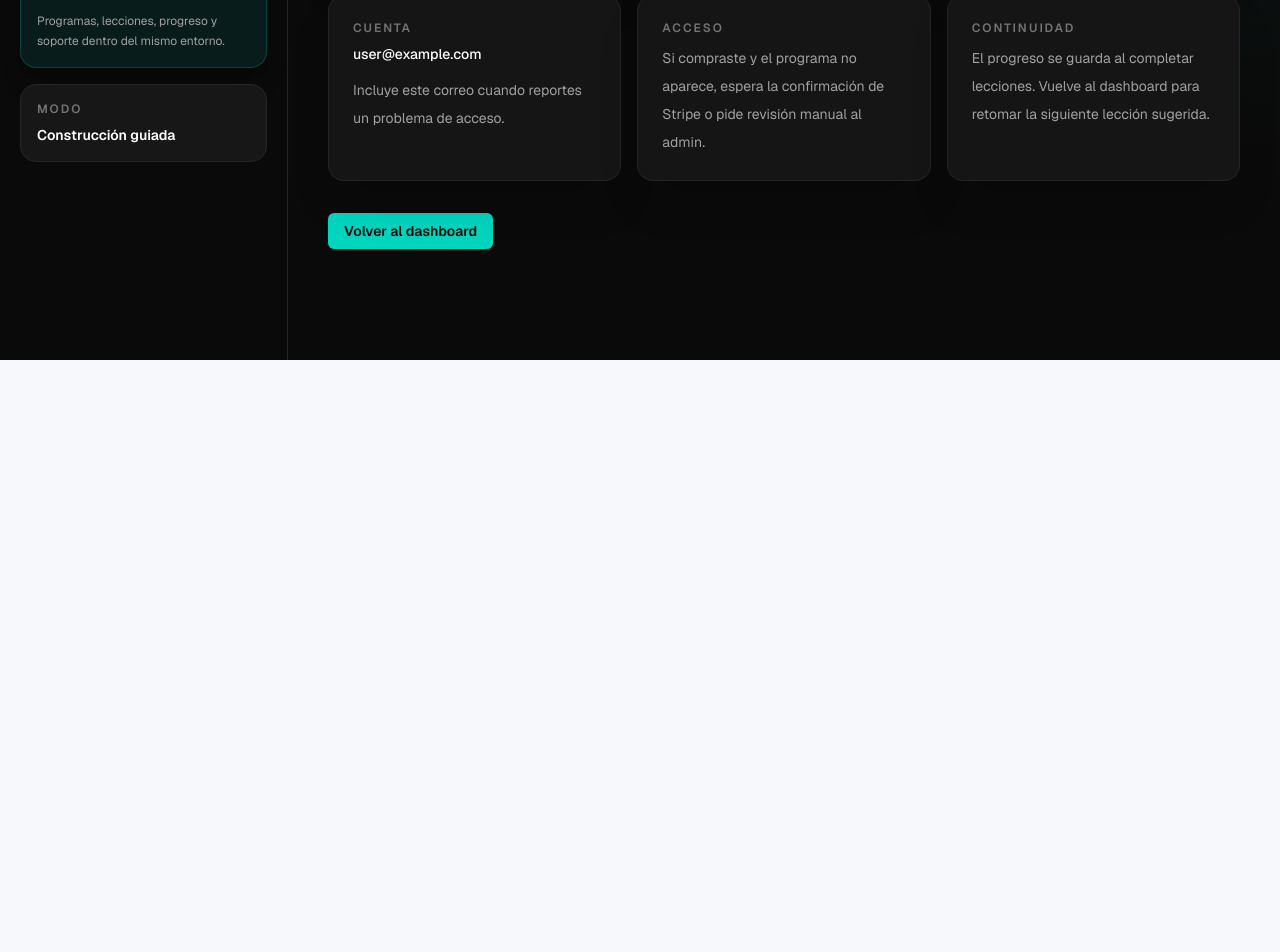
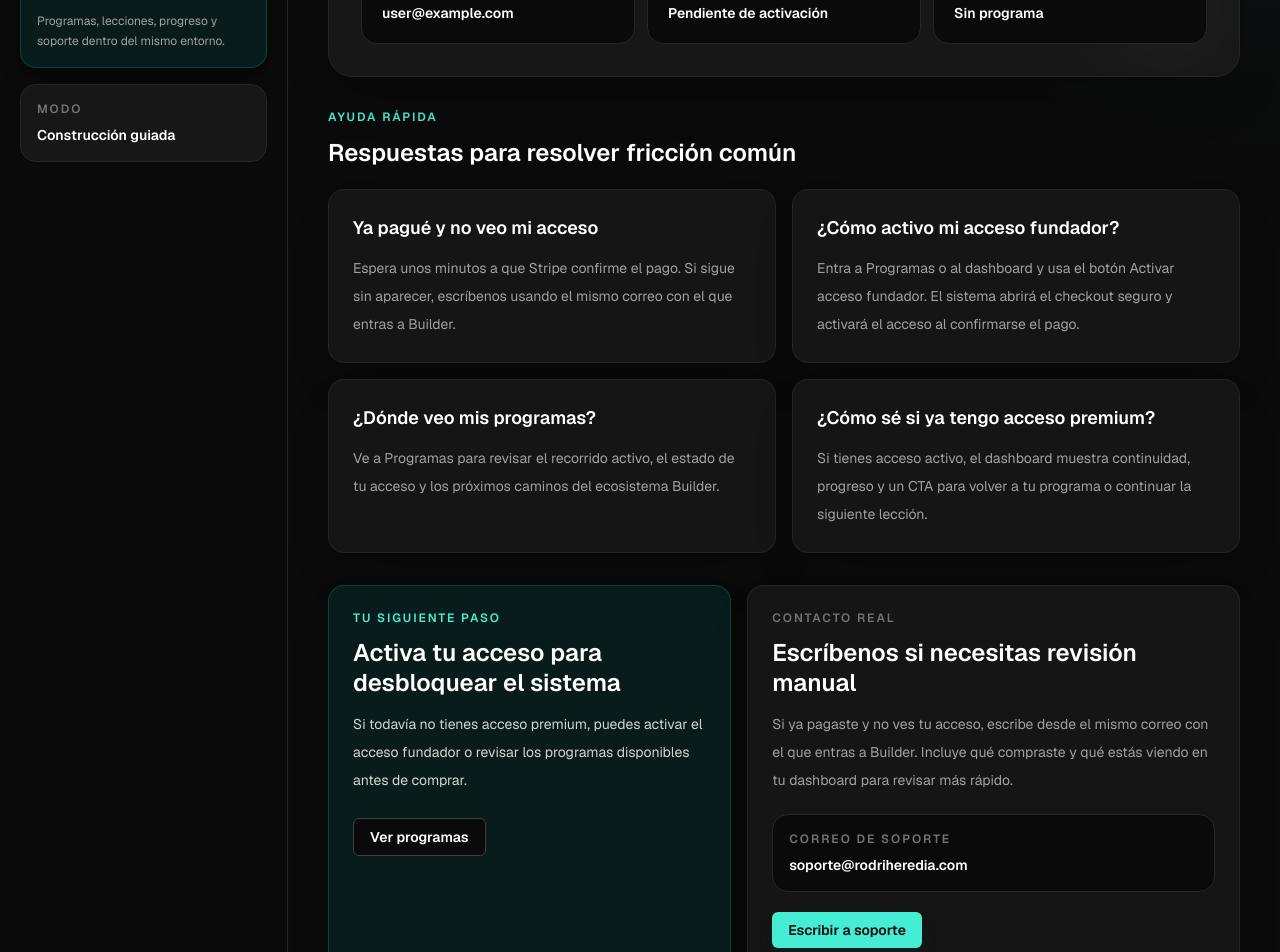
Before and after one commit to RodrigoAndresHG/centro-builder-heredia, a Next.js app: page /app/soporte in a window 1280 px wide. Shown: the part 440-1392 px from the top of the page. Before the commit the page ends 800 px from the top, so only its background shows below. Built offline with nearby package versions, Linux system fonts and the light colour scheme; no server answers; the database is empty; sample sign-in values are in the browser's storage.

Commit message:
refactor: turn Builder support into a real help center

```diff
--- a/src/app/(user)/app/soporte/page.tsx
+++ b/src/app/(user)/app/soporte/page.tsx
@@ -1,15 +1,76 @@
 import Link from "next/link";
+import { redirect } from "next/navigation";
 
+import { CheckoutButton } from "@/components/app/checkout-button";
 import {
   WorkspaceCard,
   WorkspaceHero,
   WorkspaceTrail,
 } from "@/components/app/workspace-card";
 import { auth } from "@/lib/auth";
+import { getProgramProgress, listProgramsForViewer } from "@/lib/services";
+
+const supportEmail = "soporte@rodriheredia.com";
+
+const quickHelpItems = [
+  {
+    title: "Ya pagué y no veo mi acceso",
+    description:
+      "Espera unos minutos a que Stripe confirme el pago. Si sigue sin aparecer, escríbenos usando el mismo correo con el que entras a Builder.",
+  },
+  {
+    title: "¿Cómo activo mi acceso fundador?",
+    description:
+      "Entra a Programas o al dashboard y usa el botón Activar acceso fundador. El sistema abrirá el checkout seguro y activará el acceso al confirmarse el pago.",
+  },
+  {
+    title: "¿Dónde veo mis programas?",
+    description:
+      "Ve a Programas para revisar el recorrido activo, el estado de tu acceso y los próximos caminos del ecosistema Builder.",
+  },
+  {
+    title: "¿Cómo sé si ya tengo acceso premium?",
+    description:
+      "Si tienes acceso activo, el dashboard muestra continuidad, progreso y un CTA para volver a tu programa o continuar la siguiente lección.",
+  },
+];
+
+function buildSupportMailto(userEmail?: string | null) {
+  const subject = encodeURIComponent("Soporte Builder HeredIA");
+  const body = encodeURIComponent(
+    [
+      "Hola, necesito ayuda con Builder HeredIA.",
+      "",
+      `Correo de cuenta: ${userEmail ?? "escribe aquí tu correo de Builder"}`,
+      "Tema: acceso / pago / uso de la plataforma",
+      "",
+      "Detalle:",
+    ].join("\n"),
+  );
+
+  return `mailto:${supportEmail}?subject=${subject}&body=${body}`;
+}
 
 export default async function SoportePage() {
   const session = await auth();
   const user = session?.user;
+
+  if (!user) {
+    redirect("/login?callbackUrl=/app/soporte");
+  }
+
+  const { availablePrograms, lockedPrograms } = await listProgramsForViewer({
+    id: user.id,
+    role: user.role,
+  });
+  const activeProgram = availablePrograms[0] ?? null;
+  const lockedProgram = lockedPrograms[0] ?? null;
+  const progress = activeProgram
+    ? await getProgramProgress(user.id, activeProgram)
+    : null;
+  const continueHref =
+    progress?.nextLesson?.href ??
+    (activeProgram ? `/app/programas/${activeProgram.slug}` : "/app/programas");
 
   return (
     <div className="space-y-8">
@@ -18,49 +79,128 @@ export default async function SoportePage() {
       />
 
       <WorkspaceHero
-        eyebrow="Soporte"
-        title="Punto de control para acceso, compra y continuidad."
-        description="Usa esta vista si algo no se refleja como esperas: acceso, compra, progreso o contenido disponible."
-      />
-
-      <div className="grid gap-4 lg:grid-cols-3">
-        <WorkspaceCard>
+        eyebrow="Soporte Builder"
+        title="Resuelve dudas y recupera tu acceso más rápido"
+        description="Aquí encontrarás ayuda para acceso, uso de la plataforma y pagos, además de una forma clara de contactarnos si necesitas soporte real."
+      >
+        <div className="grid gap-3 md:grid-cols-3">
+          <div className="rounded-2xl border border-neutral-800 bg-neutral-950 p-5">
             <p className="text-xs font-semibold uppercase tracking-[0.16em] text-neutral-500">
               Cuenta
             </p>
-          <p className="mt-2 text-sm font-medium text-white">
-            {user?.email ?? "Sin correo detectado"}
+            <p className="mt-2 break-all text-sm font-semibold text-white">
+              {user.email ?? "Sin correo detectado"}
             </p>
-          <p className="mt-3 text-sm leading-7 text-neutral-400">
-            Incluye este correo cuando reportes un problema de acceso.
-          </p>
-        </WorkspaceCard>
-        <WorkspaceCard>
+          </div>
+          <div className="rounded-2xl border border-neutral-800 bg-neutral-950 p-5">
             <p className="text-xs font-semibold uppercase tracking-[0.16em] text-neutral-500">
               Acceso
             </p>
-          <p className="mt-2 text-sm leading-7 text-neutral-400">
-            Si compraste y el programa no aparece, espera la confirmación de
-            Stripe o pide revisión manual al admin.
+            <p className="mt-2 text-sm font-semibold text-white">
+              {activeProgram ? "Premium activo" : "Pendiente de activación"}
+            </p>
+          </div>
+          <div className="rounded-2xl border border-neutral-800 bg-neutral-950 p-5">
+            <p className="text-xs font-semibold uppercase tracking-[0.16em] text-neutral-500">
+              Programa
+            </p>
+            <p className="mt-2 text-sm font-semibold text-white">
+              {activeProgram?.title ?? lockedProgram?.title ?? "Sin programa"}
+            </p>
+          </div>
+        </div>
+      </WorkspaceHero>
+
+      <section className="space-y-5">
+        <div>
+          <p className="text-xs font-semibold uppercase tracking-[0.16em] text-teal-300">
+            Ayuda rápida
+          </p>
+          <h2 className="mt-3 text-2xl font-semibold text-white">
+            Respuestas para resolver fricción común
+          </h2>
+        </div>
+
+        <div className="grid gap-4 md:grid-cols-2">
+          {quickHelpItems.map((item) => (
+            <WorkspaceCard key={item.title} className="p-5">
+              <h3 className="text-lg font-semibold text-white">{item.title}</h3>
+              <p className="mt-3 text-sm leading-7 text-neutral-400">
+                {item.description}
               </p>
             </WorkspaceCard>
-        <WorkspaceCard>
+          ))}
+        </div>
+      </section>
+
+      <section className="grid gap-4 lg:grid-cols-[0.9fr_1.1fr]">
+        <WorkspaceCard className="border-teal-400/20 bg-teal-400/10 p-6">
+          <p className="text-xs font-semibold uppercase tracking-[0.16em] text-teal-300">
+            Tu siguiente paso
+          </p>
+          <h2 className="mt-3 text-2xl font-semibold leading-tight text-white">
+            {activeProgram
+              ? "Retoma tu recorrido dentro de Builder"
+              : "Activa tu acceso para desbloquear el sistema"}
+          </h2>
+          <p className="mt-3 text-sm leading-7 text-neutral-300">
+            {activeProgram
+              ? "Si tu acceso ya está activo, usa soporte solo para incidencias reales. Para seguir avanzando, vuelve al programa o revisa novedades."
+              : "Si todavía no tienes acceso premium, puedes activar el acceso fundador o revisar los programas disponibles antes de comprar."}
+          </p>
+          <div className="mt-6 flex flex-col gap-3 sm:flex-row sm:flex-wrap">
+            {activeProgram ? (
+              <Link
+                href={continueHref}
+                className="inline-flex justify-center rounded-md bg-teal-300 px-4 py-2 text-sm font-semibold text-neutral-950 shadow-lg shadow-teal-950/40 transition hover:-translate-y-0.5 hover:bg-teal-200"
+              >
+                {progress && progress.completedCount > 0
+                  ? "Continuar recorrido"
+                  : "Volver a mi programa"}
+              </Link>
+            ) : lockedProgram?.product?.slug ? (
+              <CheckoutButton
+                productSlug={lockedProgram.product.slug}
+                label="Activar acceso fundador"
+              />
+            ) : null}
+            <Link
+              href={activeProgram ? "/app/updates" : "/app/programas"}
+              className="inline-flex justify-center rounded-md border border-neutral-700 bg-neutral-950 px-4 py-2 text-sm font-semibold text-white transition hover:-translate-y-0.5 hover:border-neutral-500"
+            >
+              {activeProgram ? "Ver novedades" : "Ver programas"}
+            </Link>
+          </div>
+        </WorkspaceCard>
+
+        <WorkspaceCard className="p-6">
           <p className="text-xs font-semibold uppercase tracking-[0.16em] text-neutral-500">
-            Continuidad
+            Contacto real
           </p>
-          <p className="mt-2 text-sm leading-7 text-neutral-400">
-            El progreso se guarda al completar lecciones. Vuelve al dashboard
-            para retomar la siguiente lección sugerida.
+          <h2 className="mt-3 text-2xl font-semibold leading-tight text-white">
+            Escríbenos si necesitas revisión manual
+          </h2>
+          <p className="mt-3 text-sm leading-7 text-neutral-400">
+            Si ya pagaste y no ves tu acceso, escribe desde el mismo correo con
+            el que entras a Builder. Incluye qué compraste y qué estás viendo en
+            tu dashboard para revisar más rápido.
           </p>
+          <div className="mt-5 rounded-2xl border border-neutral-800 bg-neutral-950 p-4">
+            <p className="text-xs font-semibold uppercase tracking-[0.16em] text-neutral-500">
+              Correo de soporte
+            </p>
+            <p className="mt-2 break-all text-sm font-semibold text-white">
+              {supportEmail}
+            </p>
+          </div>
+          <a
+            href={buildSupportMailto(user.email)}
+            className="mt-5 inline-flex rounded-md bg-teal-300 px-4 py-2 text-sm font-semibold text-neutral-950 shadow-lg shadow-teal-950/40 transition hover:-translate-y-0.5 hover:bg-teal-200"
+          >
+            Escribir a soporte
+          </a>
         </WorkspaceCard>
-      </div>
-
-      <Link
-        href="/app"
-        className="inline-flex rounded-md bg-teal-400 px-4 py-2 text-sm font-semibold text-neutral-950 transition hover:bg-teal-300"
-      >
-        Volver al dashboard
-      </Link>
+      </section>
     </div>
   );
 }
```
Lines whose indentation alone changed are shown as unchanged.
